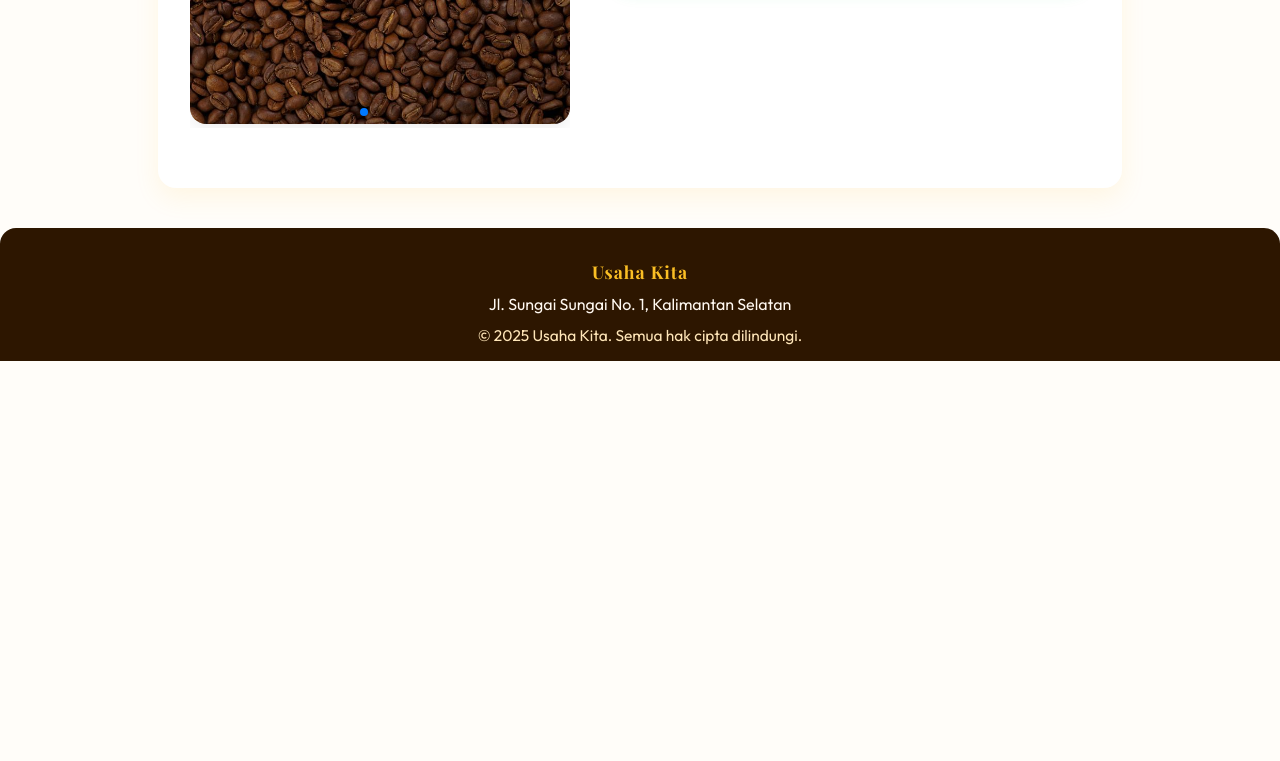
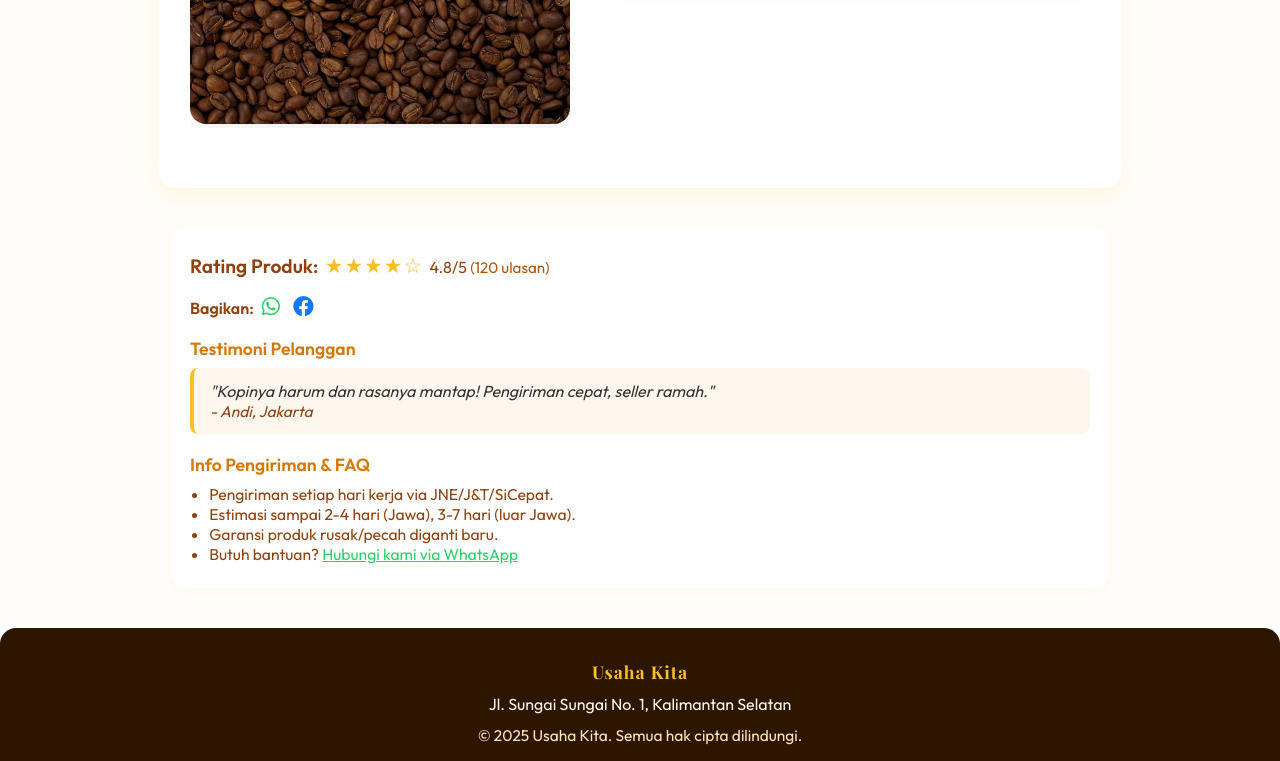
Before and after one commit to HerwiSaputri33/UMKM-USAHA-KITA, a plain HTML site: page detail1.html in a window 1280 px wide. Shown: the part 656-1417 px from the top of the page. Before the commit the page ends 1017 px from the top, so only its background shows below. Drawn offline with nearby package versions, Linux system fonts and the light colour scheme.

Commit message:
Third Commit

```diff
--- a/detail1.html
+++ b/detail1.html
@@ -152,6 +152,10 @@
         font-size: 1rem;
         padding: 0.7rem 0;
       }
+      .detail-info {
+        padding-left: 0.9rem;
+        padding-right: 0.9rem;
+      }
     }
     .detail-container {
       max-width: 900px;
@@ -183,7 +187,6 @@
       background-size: 200% 100%;
       animation: shimmer 1.2s infinite linear;
     }
-
     @keyframes shimmer {
       0% { background-position: -200% 0; }
       100% { background-position: 200% 0; }
@@ -206,21 +209,6 @@
       font-size: 1.2rem;
       margin-bottom: 0.7rem;
     }
-
-        @media (max-width: 600px) {
-  .btn-wa-produk {
-    width: 100%;
-    max-width: 320px;
-    margin: 0 auto 0.5rem auto;
-    justify-content: center;
-    font-size: 1rem;
-    padding: 0.7rem 0;
-    box-sizing: border-box;
-    display: flex;
-  }
-
-}
-
     .btn-wa-produk {
       background: #25d366;
       color: #fff;
@@ -265,7 +253,6 @@
       .detail-info h1 { font-size: 1.3rem; }
       .detail-container { padding: 1rem 0.2rem; }
     }
-
     /* Footer sederhana */
     footer {
       background: #2d1600;
@@ -302,6 +289,69 @@
       font-size: 0.97rem;
       color: #ffe6b8;
       margin-top: 0.7rem;
+    }
+    /* Sembunyikan bulatan Swiper */
+    .swiper-pagination {
+      display: none !important;
+    }
+    /* Testimoni, rating, share, FAQ */
+    .rating-share-faq {
+      max-width: 900px;
+      margin: 0 auto 2.5rem;
+      padding: 1.5rem 1.2rem;
+      background: #fff;
+      border-radius: 14px;
+      box-shadow: 0 2px 8px rgb(251 191 36 / 0.07);
+    }
+    .rating-produk {
+      margin-bottom: 1.2rem;
+    }
+    .rating-produk .stars {
+      color: #fbbf24;
+      font-size: 1.3rem;
+      margin: 0 0.2rem;
+      letter-spacing: 1px;
+    }
+    .share-produk {
+      margin-bottom: 1.2rem;
+    }
+    .share-produk a {
+      margin: 0 0.3rem;
+      display: inline-block;
+      transition: transform 0.15s;
+    }
+    .share-produk a:hover {
+      transform: scale(1.15);
+    }
+    .testimoni {
+      margin-bottom: 1.2rem;
+    }
+    .testimoni blockquote {
+      background: #fff7ed;
+      border-left: 4px solid #fbbf24;
+      padding: 0.8rem 1rem;
+      border-radius: 8px;
+      margin: 0;
+      font-style: italic;
+    }
+    .testimoni span {
+      color: #92400e;
+      font-size: 0.97rem;
+    }
+    .faq-pengiriman h3 {
+      font-size: 1.1rem;
+      color: #d97706;
+      margin-bottom: 0.5rem;
+    }
+    .faq-pengiriman ul {
+      padding-left: 1.2rem;
+      margin: 0;
+      color: #92400e;
+      font-size: 0.98rem;
+    }
+    .faq-pengiriman a {
+      color: #25d366;
+      text-decoration: underline;
     }
   </style>
 </head>
@@ -353,6 +403,47 @@
         </a>
       </div>
     </div>
+    <!-- Fitur tambahan: rating, share, testimoni, FAQ -->
+    <section class="rating-share-faq" data-aos="fade-up">
+      <!-- 6. Rating Produk -->
+      <div class="rating-produk">
+        <span style="font-size:1.2rem;font-weight:600;color:#92400e;">Rating Produk:</span>
+        <span class="stars" aria-label="Rating 4.8 dari 5">★★★★☆</span>
+        <span style="color:#92400e;font-size:1rem;">4.8/5</span>
+        <span style="color:#b45309;font-size:0.95rem;">(120 ulasan)</span>
+      </div>
+      <!-- 3. Tombol Share Sosial Media -->
+      <div class="share-produk">
+        <span style="font-weight:600;color:#92400e;">Bagikan:</span>
+        <a href="https://wa.me/?text=Yuk%20cek%20produk%20Kopi%20Robusta%20Asli%20di%20https://yourdomain.com/detail1.html" target="_blank" aria-label="Bagikan ke WhatsApp">
+          <i class="fab fa-whatsapp" style="color:#25d366;font-size:1.3rem;"></i>
+        </a>
+        <a href="https://www.facebook.com/sharer/sharer.php?u=https://yourdomain.com/detail1.html" target="_blank" aria-label="Bagikan ke Facebook">
+          <i class="fab fa-facebook" style="color:#1877f3;font-size:1.3rem;"></i>
+        </a>
+        <a href="https://twitter.com/intent/tweet?url=https://yourdomain.com/detail1.html&text=Kopi%20Robusta%20Asli%20enak%20banget!" target="_blank" aria-label="Bagikan ke Twitter">
+          <i class="fab fa-x-twitter" style="color:#111;font-size:1.3rem;"></i>
+        </a>
+      </div>
+      <!-- 1. Testimoni Pelanggan -->
+      <div class="testimoni">
+        <h3 style="font-size:1.1rem;color:#d97706;margin-bottom:0.5rem;">Testimoni Pelanggan</h3>
+        <blockquote>
+          "Kopinya harum dan rasanya mantap! Pengiriman cepat, seller ramah." <br>
+          <span>- Andi, Jakarta</span>
+        </blockquote>
+      </div>
+      <!-- 5. FAQ / Info Pengiriman -->
+      <div class="faq-pengiriman">
+        <h3>Info Pengiriman & FAQ</h3>
+        <ul>
+          <li>Pengiriman setiap hari kerja via JNE/J&T/SiCepat.</li>
+          <li>Estimasi sampai 2-4 hari (Jawa), 3-7 hari (luar Jawa).</li>
+          <li>Garansi produk rusak/pecah diganti baru.</li>
+          <li>Butuh bantuan? <a href="https://wa.me/6281234567890">Hubungi kami via WhatsApp</a></li>
+        </ul>
+      </div>
+    </section>
   </main>
   <footer>
     <div class="footer-logo">
```
